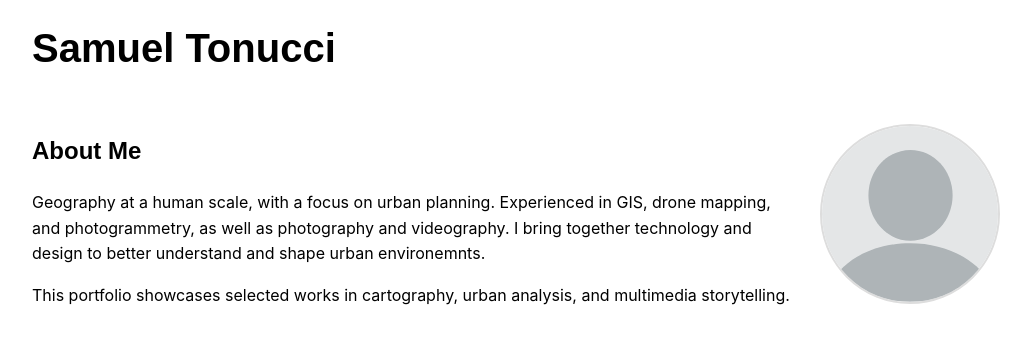
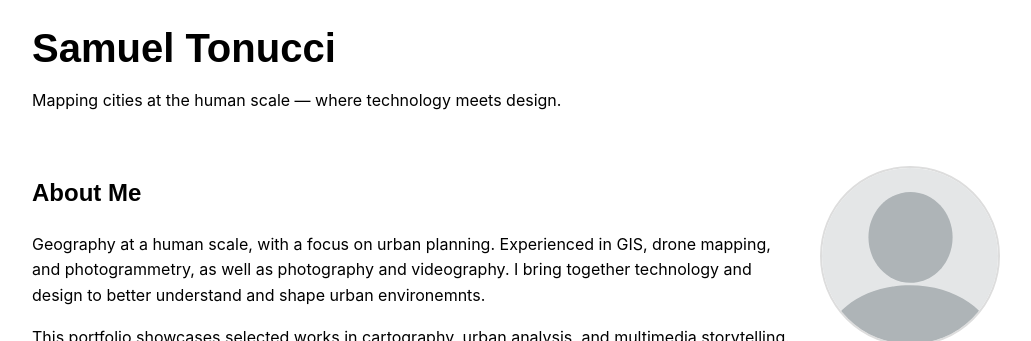
Before and after one commit to stonucci-urban/stonucci-urban.github.io, a Jekyll site: the page built from README.md, in a window 1280 px wide and 900 px high, cut to the strip 0-341 px from the top of the window. Shown: the whole strip, without its empty margins (124-1155 px from the left). Built offline with Jekyll 4.4.1, drawn with Linux system fonts in a browser that asks for light colours; our own code applies the rules of GitHub Pages for plain Markdown files.

Commit message:
Update default.html

```diff
--- a/_layouts/default.html
+++ b/_layouts/default.html
@@ -14,6 +14,7 @@
     <div class="wrapper">
       <header class="site-header">
         <h1>Samuel Tonucci</h1>
+        <p class="tagline">Mapping cities at the human scale — where technology meets design.</p>
       </header>
         <section class="about">
           <div class="about-row">
```
